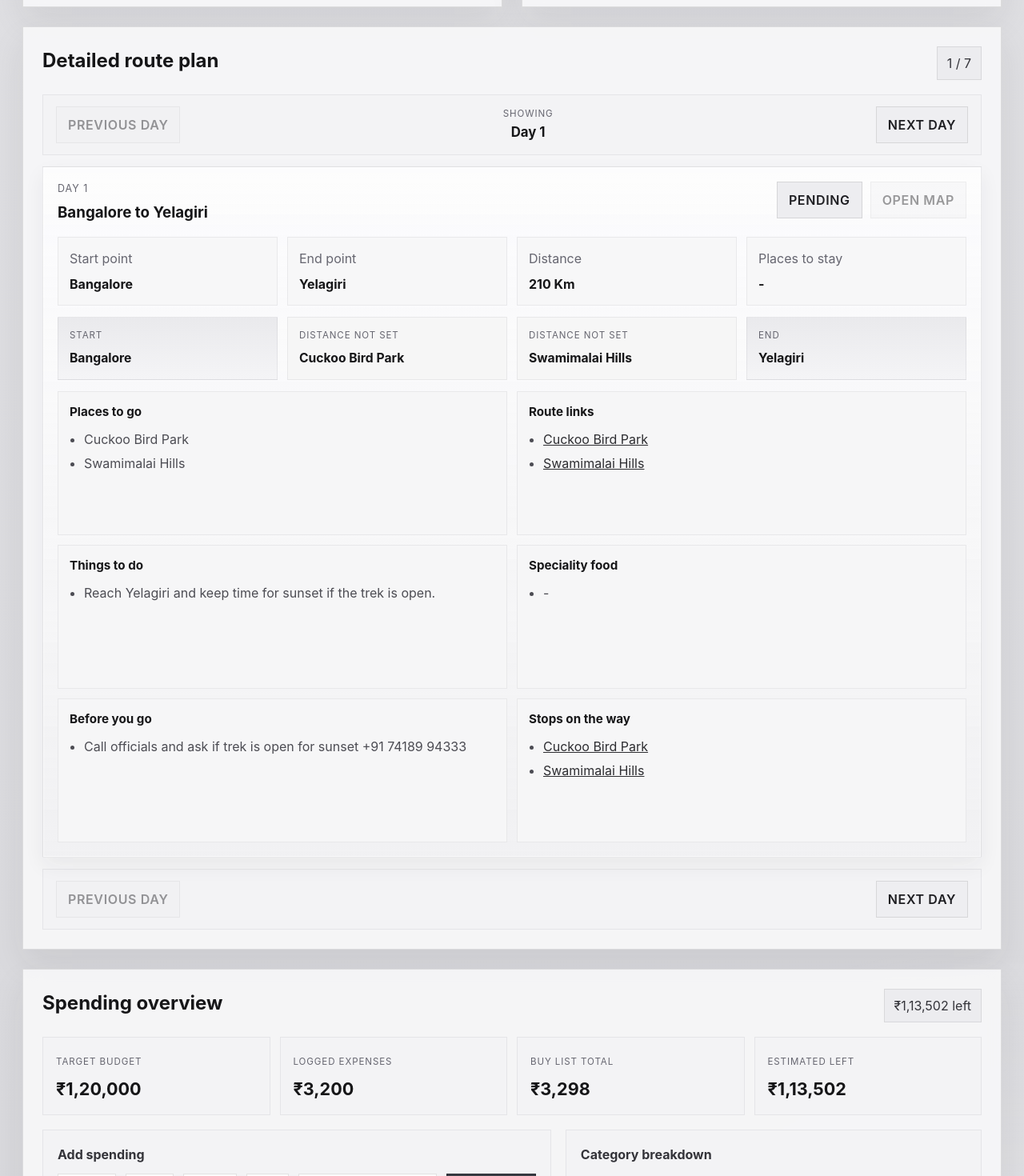
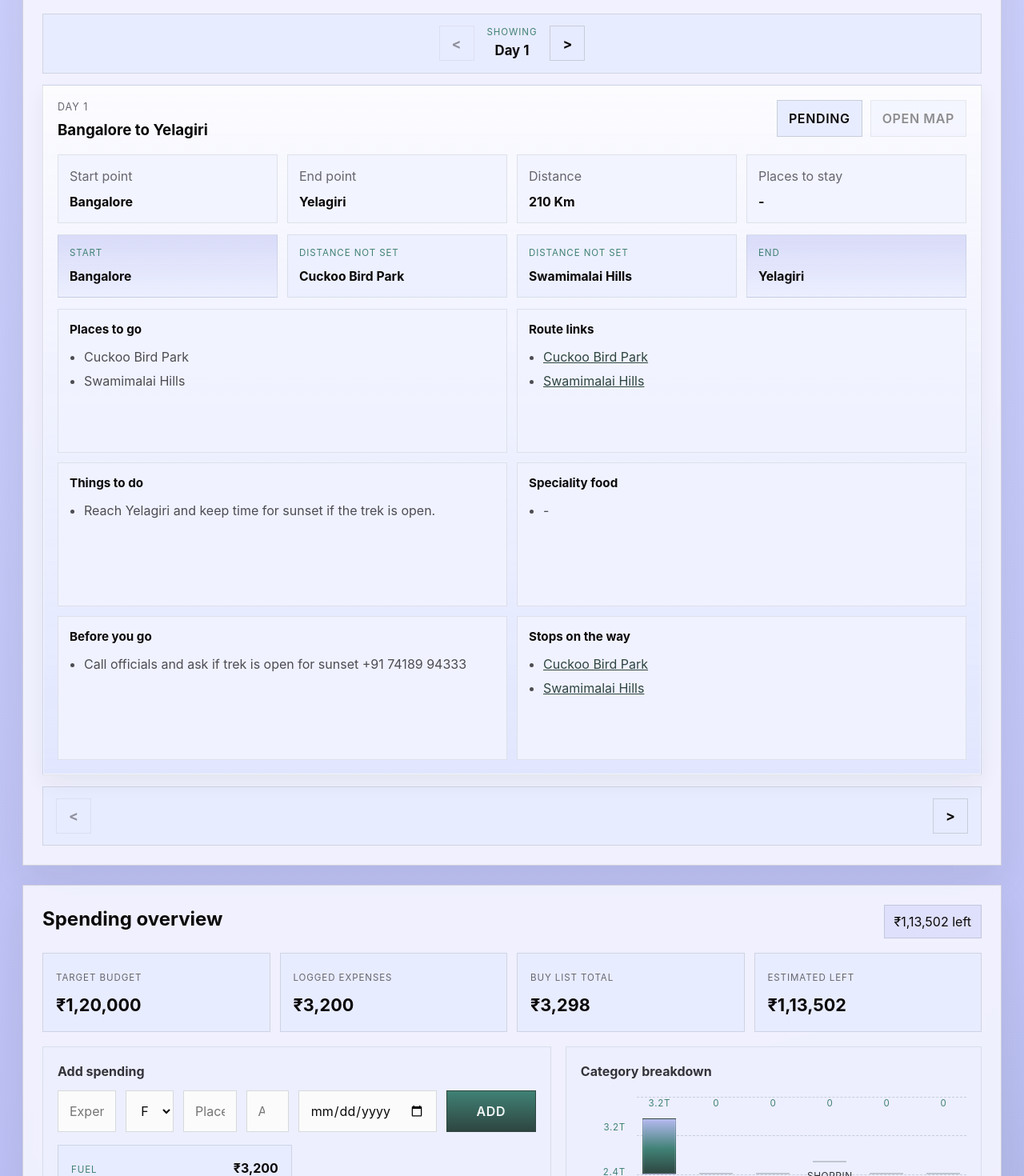
Before and after one commit to kabir325/Trip, a React (Vite) app: page / in a window 1280 px wide. Shown: the part 1320-2790 px from the top of the page at 80% size. Built offline with nearby package versions, Linux system fonts and the light colour scheme.

Commit message:
modified color palette and made more changes

```diff
--- a/src/App.jsx
+++ b/src/App.jsx
@@ -49,6 +49,13 @@ function formatCurrency(amount) {
     style: 'currency',
     currency: tripMeta.currency,
     maximumFractionDigits: 0,
+  }).format(amount || 0);
+}
+
+function formatCompactCurrency(amount) {
+  return new Intl.NumberFormat('en-IN', {
+    notation: 'compact',
+    maximumFractionDigits: 1,
   }).format(amount || 0);
 }
 
@@ -380,6 +387,8 @@ function App() {
   );
   const recentExpenses = expenses.slice(0, 6);
   const maxCategoryTotal = Math.max(...categoryTotals.map((item) => item.total), 0);
+  const chartMax = maxCategoryTotal > 0 ? maxCategoryTotal : 1;
+  const chartTicks = [4, 3, 2, 1, 0].map((step) => Math.round((chartMax * step) / 4));
 
   const majorMarkers = useMemo(
     () =>
@@ -664,30 +673,6 @@ function App() {
       <header className="hero panel">
         <div className="hero-copy">
           <h1>First Solo Bike Road Trip Planner</h1>
-          <div className="hero-meta">
-            <span>{tripMeta.dateRange}</span>
-            <span>{tripMeta.startLocation}</span>
-            <span>{dailyPlan.length} days planned</span>
-          </div>
-        </div>
-
-        <div className="hero-side">
-          <div className="page-switcher">
-            <button
-              type="button"
-              className={`status-toggle ${activePage === 'planner' ? 'active' : ''}`}
-              onClick={() => setActivePage('planner')}
-            >
-              Planner
-            </button>
-            <button
-              type="button"
-              className={`status-toggle ${activePage === 'settings' ? 'active' : ''}`}
-              onClick={() => setActivePage('settings')}
-            >
-              Settings
-            </button>
-          </div>
 
           <div className="stat-grid">
             <article className="stat-card">
@@ -716,6 +701,25 @@ function App() {
             </article>
           </div>
         </div>
+
+        <div className="hero-side">
+          <div className="page-switcher">
+            <button
+              type="button"
+              className={`status-toggle ${activePage === 'planner' ? 'active' : ''}`}
+              onClick={() => setActivePage('planner')}
+            >
+              Planner
+            </button>
+            <button
+              type="button"
+              className={`status-toggle ${activePage === 'settings' ? 'active' : ''}`}
+              onClick={() => setActivePage('settings')}
+            >
+              Settings
+            </button>
+          </div>
+        </div>
       </header>
 
       {activePage === 'planner' ? (
@@ -759,11 +763,12 @@ function App() {
                 <div className="planner-nav">
                   <button
                     type="button"
-                    className="ghost-button"
+                    className="nav-arrow"
                     onClick={() => goToPlannerDay(-1)}
                     disabled={plannerDayIndex <= 0}
+                    aria-label="Previous day"
                   >
-                    Previous day
+                    &lt;
                   </button>
                   <div className="planner-nav-copy">
                     <span>Showing</span>
@@ -771,11 +776,12 @@ function App() {
                   </div>
                   <button
                     type="button"
-                    className="ghost-button"
+                    className="nav-arrow"
                     onClick={() => goToPlannerDay(1)}
                     disabled={plannerDayIndex >= dailyPlan.length - 1}
+                    aria-label="Next day"
                   >
-                    Next day
+                    &gt;
                   </button>
                 </div>
 
@@ -935,19 +941,21 @@ function App() {
                 <div className="planner-nav planner-nav-bottom">
                   <button
                     type="button"
-                    className="ghost-button"
+                    className="nav-arrow"
                     onClick={() => goToPlannerDay(-1)}
                     disabled={plannerDayIndex <= 0}
+                    aria-label="Previous day"
                   >
-                    Previous day
+                    &lt;
                   </button>
                   <button
                     type="button"
-                    className="ghost-button"
+                    className="nav-arrow"
                     onClick={() => goToPlannerDay(1)}
                     disabled={plannerDayIndex >= dailyPlan.length - 1}
+                    aria-label="Next day"
                   >
-                    Next day
+                    &gt;
                   </button>
                 </div>
               </>
@@ -1052,23 +1060,45 @@ function App() {
 
               <div className="expense-chart-panel">
                 <h3 className="subheading">Category breakdown</h3>
-                <div className="bar-chart">
+                <div className="column-chart">
+                  <div className="chart-y-axis">
+                    {chartTicks.map((tick) => (
+                      <span key={tick}>{formatCompactCurrency(tick)}</span>
+                    ))}
+                  </div>
+                  <div className="chart-plot">
+                    <div className="chart-grid-lines">
+                      {chartTicks.map((tick, index) => (
+                        <div
+                          className={`chart-grid-line ${index === chartTicks.length - 1 ? 'baseline' : ''}`}
+                          key={`${tick}-${index}`}
+                        />
+                      ))}
+                    </div>
+                    <div className="chart-columns">
+                      {categoryTotals.map((item) => (
+                        <div className="chart-column-wrap" key={item.category}>
+                          <span className="chart-value">{formatCompactCurrency(item.total)}</span>
+                          <div className="chart-column-track">
+                            <div
+                              className="chart-column-fill"
+                              style={{
+                                height: `${(item.total / chartMax) * 100}%`,
+                              }}
+                            />
+                          </div>
+                          <span className="chart-x-label">{item.category}</span>
+                        </div>
+                      ))}
+                    </div>
+                    <div className="chart-x-axis" />
+                  </div>
+                </div>
+                <div className="chart-summary-grid">
                   {categoryTotals.map((item) => (
-                    <div className="bar-row" key={item.category}>
-                      <div className="bar-row-top">
-                        <span>{item.category}</span>
-                        <strong>{formatCurrency(item.total)}</strong>
-                      </div>
-                      <div className="bar-track">
-                        <div
-                          className="bar-fill"
-                          style={{
-                            width: `${
-                              maxCategoryTotal ? (item.total / maxCategoryTotal) * 100 : 0
-                            }%`,
-                          }}
-                        />
-                      </div>
+                    <div className="chart-summary-card" key={`${item.category}-summary`}>
+                      <span>{item.category}</span>
+                      <strong>{formatCurrency(item.total)}</strong>
                     </div>
                   ))}
                 </div>
--- a/src/styles.css
+++ b/src/styles.css
@@ -2,19 +2,19 @@
   font-family: Inter, system-ui, -apple-system, BlinkMacSystemFont, "Segoe UI", sans-serif;
   line-height: 1.5;
   font-weight: 400;
-  color: #161618;
-  background: #d8d8dc;
-  --bg-1: #d7d7db;
-  --bg-2: #e4e4e7;
-  --bg-3: #f0f0f2;
-  --panel: rgba(249, 249, 250, 0.88);
-  --panel-strong: #f3f3f5;
-  --line: rgba(70, 70, 76, 0.14);
-  --line-soft: rgba(70, 70, 76, 0.08);
-  --text-soft: #575760;
-  --text-muted: #666670;
-  --accent: #2f3136;
-  --accent-soft: #4f525a;
+  color: #0B0909;
+  background: #B5B9F0;
+  --bg-1: #B5B9F0;
+  --bg-2: #d7dbff;
+  --bg-3: #eef0ff;
+  --panel: rgba(245, 246, 255, 0.9);
+  --panel-strong: rgba(232, 236, 255, 0.92);
+  --line: rgba(11, 9, 9, 0.14);
+  --line-soft: rgba(46, 69, 64, 0.14);
+  --text-soft: #2E4540;
+  --text-muted: #408175;
+  --accent: #0B0909;
+  --accent-soft: #2E4540;
   font-synthesis: none;
   text-rendering: optimizeLegibility;
   -webkit-font-smoothing: antialiased;
@@ -35,8 +35,8 @@ body,
 body {
   min-height: 100vh;
   background:
-    radial-gradient(circle at top left, rgba(255, 255, 255, 0.82), transparent 26%),
-    radial-gradient(circle at bottom right, rgba(255, 255, 255, 0.36), transparent 22%),
+    radial-gradient(circle at top left, rgba(255, 255, 255, 0.55), transparent 26%),
+    radial-gradient(circle at bottom right, rgba(64, 129, 117, 0.18), transparent 24%),
     linear-gradient(180deg, var(--bg-2) 0%, var(--bg-1) 100%);
 }
 
@@ -48,7 +48,7 @@ select {
 }
 
 a {
-  color: #2d2d31;
+  color: #2E4540;
 }
 
 .app-shell {
@@ -72,13 +72,13 @@ a {
 
 .hero {
   display: grid;
-  grid-template-columns: minmax(0, 1.2fr) minmax(360px, 0.8fr);
+  grid-template-columns: minmax(0, 1fr) auto;
   gap: 24px;
   margin-bottom: 24px;
-  align-items: stretch;
+  align-items: start;
   background:
-    linear-gradient(135deg, rgba(255, 255, 255, 0.76), rgba(236, 236, 239, 0.96)),
-    linear-gradient(180deg, #f1f1f3, #e5e5e8);
+    linear-gradient(135deg, rgba(255, 255, 255, 0.64), rgba(181, 185, 240, 0.5)),
+    linear-gradient(180deg, rgba(232, 236, 255, 0.95), rgba(214, 220, 255, 0.96));
 }
 
 .eyebrow {
@@ -86,7 +86,7 @@ a {
   text-transform: uppercase;
   letter-spacing: 0.12em;
   font-size: 0.74rem;
-  color: #6d6d74;
+  color: var(--text-muted);
 }
 
 .hero h1,
@@ -157,9 +157,9 @@ a {
 .hero-meta span,
 .pill,
 .badge {
-  background: rgba(236, 236, 239, 0.9);
-  border: 1px solid rgba(70, 70, 76, 0.12);
-  color: #34343a;
+  background: rgba(181, 185, 240, 0.3);
+  border: 1px solid rgba(46, 69, 64, 0.16);
+  color: #0B0909;
   border-radius: 0;
   padding: 8px 12px;
 }
@@ -167,21 +167,19 @@ a {
 .hero-copy {
   display: flex;
   flex-direction: column;
-  justify-content: space-between;
   gap: 18px;
-  padding-right: 24px;
-  border-right: 1px solid rgba(70, 70, 76, 0.12);
+  min-width: 0;
 }
 
 .hero-side {
-  display: grid;
-  gap: 16px;
-  align-content: start;
+  display: flex;
+  justify-content: flex-end;
+  align-items: flex-start;
 }
 
 .stat-grid {
   display: grid;
-  grid-template-columns: repeat(2, minmax(0, 1fr));
+  grid-template-columns: repeat(4, minmax(0, 1fr));
   gap: 14px;
 }
 
@@ -204,8 +202,8 @@ a {
   min-height: 138px;
   align-content: start;
   background:
-    linear-gradient(180deg, rgba(255, 255, 255, 0.84), rgba(241, 241, 243, 1));
-  box-shadow: inset 0 0 0 1px rgba(255, 255, 255, 0.45);
+    linear-gradient(180deg, rgba(255, 255, 255, 0.82), rgba(219, 225, 255, 0.98));
+  box-shadow: inset 0 0 0 1px rgba(255, 255, 255, 0.28);
 }
 
 .stat-card span,
@@ -260,7 +258,7 @@ a {
 .map {
   height: 360px;
   width: 100%;
-  filter: grayscale(1) contrast(0.95);
+  filter: grayscale(0.55) contrast(0.96) saturate(0.85);
 }
 
 .map-note,
@@ -283,8 +281,8 @@ a {
 .day-card {
   padding: 18px;
   background:
-    linear-gradient(180deg, rgba(255, 255, 255, 0.74), rgba(241, 241, 243, 1));
-  border: 1px solid rgba(70, 70, 76, 0.1);
+    linear-gradient(180deg, rgba(255, 255, 255, 0.72), rgba(225, 230, 255, 0.98));
+  border: 1px solid rgba(46, 69, 64, 0.12);
   box-shadow:
     inset 0 0 0 1px rgba(255, 255, 255, 0.55),
     0 10px 24px rgba(40, 40, 44, 0.06);
@@ -330,8 +328,8 @@ a {
 .category-card,
 .settings-card {
   padding: 14px;
-  background: rgba(247, 247, 248, 0.92);
-  border: 1px solid rgba(70, 70, 76, 0.08);
+  background: rgba(241, 243, 255, 0.92);
+  border: 1px solid rgba(46, 69, 64, 0.1);
 }
 
 .detail-block {
@@ -375,14 +373,14 @@ a {
   gap: 12px;
   padding: 14px;
   border-radius: 0;
-  background: rgba(243, 243, 244, 0.86);
-  border: 1px solid rgba(70, 70, 76, 0.08);
+  background: rgba(235, 239, 255, 0.88);
+  border: 1px solid rgba(46, 69, 64, 0.1);
 }
 
 .check-item input {
   width: 18px;
   height: 18px;
-  accent-color: #2f2f33;
+  accent-color: #2E4540;
 }
 
 .notes-box,
@@ -397,9 +395,9 @@ a {
 .settings-form-stack textarea,
 .settings-card input {
   width: 100%;
-  border: 1px solid rgba(70, 70, 76, 0.14);
+  border: 1px solid rgba(46, 69, 64, 0.18);
   background: rgba(252, 252, 252, 0.95);
-  color: #18181b;
+  color: #0B0909;
   border-radius: 0;
   padding: 12px 14px;
 }
@@ -407,11 +405,11 @@ a {
 .status-toggle,
 .primary-button,
 .ghost-button {
-  border: 1px solid rgba(70, 70, 76, 0.14);
+  border: 1px solid rgba(46, 69, 64, 0.18);
   border-radius: 0;
   padding: 10px 14px;
-  background: #ededf0;
-  color: #1e1e22;
+  background: rgba(232, 236, 255, 0.96);
+  color: #0B0909;
   cursor: pointer;
   font-weight: 600;
   text-transform: uppercase;
@@ -421,13 +419,13 @@ a {
 
 .status-toggle.active,
 .primary-button {
-  background: linear-gradient(180deg, #3a3d45, #2b2e35);
-  color: #f5f5f6;
-  border-color: #2b2e35;
+  background: linear-gradient(180deg, #408175, #2E4540);
+  color: #f3f7f6;
+  border-color: #2E4540;
 }
 
 .ghost-button {
-  background: rgba(239, 239, 241, 0.96);
+  background: rgba(232, 236, 255, 0.78);
 }
 
 .status-toggle:hover,
@@ -481,7 +479,7 @@ a {
 
 .current-day-panel {
   padding: 20px;
-  background: linear-gradient(180deg, rgba(255, 255, 255, 0.62), rgba(243, 243, 244, 0.96));
+  background: linear-gradient(180deg, rgba(255, 255, 255, 0.58), rgba(225, 230, 255, 0.96));
 }
 
 .settings-row {
@@ -534,9 +532,9 @@ a {
 }
 
 .day-tab {
-  border: 1px solid rgba(70, 70, 76, 0.12);
-  background: rgba(247, 247, 248, 0.92);
-  color: #202025;
+  border: 1px solid rgba(46, 69, 64, 0.16);
+  background: rgba(241, 243, 255, 0.92);
+  color: #0B0909;
   padding: 10px 14px;
   min-width: 112px;
   cursor: pointer;
@@ -546,9 +544,9 @@ a {
 }
 
 .day-tab.active {
-  background: linear-gradient(180deg, #3a3d45, #2b2e35);
-  color: #f5f5f6;
-  border-color: #2b2e35;
+  background: linear-gradient(180deg, #408175, #2E4540);
+  color: #f3f7f6;
+  border-color: #2E4540;
 }
 
 .add-button {
@@ -599,8 +597,8 @@ a {
 .expense-quick-panel,
 .expense-chart-panel {
   padding: 18px;
-  background: rgba(244, 244, 246, 0.92);
-  border: 1px solid rgba(70, 70, 76, 0.08);
+  background: rgba(236, 239, 255, 0.94);
+  border: 1px solid rgba(46, 69, 64, 0.1);
 }
 
 .category-card {
@@ -693,7 +691,7 @@ a {
 .planner-nav {
   display: flex;
   align-items: center;
-  justify-content: space-between;
+  justify-content: center;
   gap: 16px;
   padding: 14px 16px;
   margin-bottom: 14px;
@@ -702,6 +700,7 @@ a {
 .planner-nav-bottom {
   margin-top: 14px;
   margin-bottom: 0;
+  justify-content: space-between;
 }
 
 .planner-nav-copy {
@@ -721,6 +720,23 @@ a {
   font-size: 1.05rem;
 }
 
+.nav-arrow {
+  width: 44px;
+  height: 44px;
+  border: 1px solid rgba(46, 69, 64, 0.18);
+  background: rgba(232, 236, 255, 0.92);
+  color: #0B0909;
+  cursor: pointer;
+  font-size: 1.1rem;
+  font-weight: 700;
+  line-height: 1;
+}
+
+.nav-arrow:disabled {
+  opacity: 0.4;
+  cursor: not-allowed;
+}
+
 .day-actions {
   display: flex;
   gap: 10px;
@@ -737,12 +753,12 @@ a {
 
 .route-stop {
   padding: 14px;
-  border: 1px solid rgba(70, 70, 76, 0.08);
-  background: rgba(245, 245, 246, 0.9);
+  border: 1px solid rgba(46, 69, 64, 0.1);
+  background: rgba(236, 239, 255, 0.9);
 }
 
 .route-stop-main {
-  background: linear-gradient(180deg, rgba(233, 233, 236, 0.98), rgba(244, 244, 246, 0.98));
+  background: linear-gradient(180deg, rgba(181, 185, 240, 0.45), rgba(236, 239, 255, 0.98));
 }
 
 .route-stop-label {
@@ -795,41 +811,132 @@ a {
   font-size: 0.72rem;
 }
 
-.bar-chart {
+.column-chart {
   display: grid;
+  grid-template-columns: 56px minmax(0, 1fr);
   gap: 14px;
+  align-items: stretch;
+  margin-bottom: 18px;
 }
 
-.bar-row {
+.chart-y-axis {
+  min-height: 280px;
   display: grid;
-  gap: 8px;
+  grid-template-rows: repeat(5, 1fr);
+  align-items: end;
+  justify-items: end;
+  color: var(--text-muted);
+  font-size: 0.72rem;
+  letter-spacing: 0.06em;
 }
 
-.bar-row-top {
-  display: flex;
-  justify-content: space-between;
-  gap: 12px;
-  align-items: center;
+.chart-plot {
+  position: relative;
+  min-height: 280px;
+  padding: 8px 0 28px;
 }
 
-.bar-row-top span {
+.chart-grid-lines {
+  position: absolute;
+  inset: 8px 0 28px 0;
+  display: grid;
+  grid-template-rows: repeat(5, 1fr);
+  pointer-events: none;
+}
+
+.chart-grid-line {
+  border-top: 1px dashed rgba(46, 69, 64, 0.2);
+}
+
+.chart-grid-line.baseline {
+  border-top-style: solid;
+  border-top-color: rgba(11, 9, 9, 0.28);
+}
+
+.chart-columns {
+  position: relative;
+  z-index: 1;
+  min-height: 244px;
+  height: 244px;
+  display: grid;
+  grid-template-columns: repeat(auto-fit, minmax(56px, 1fr));
+  gap: 14px;
+  align-items: end;
+}
+
+.chart-column-wrap {
+  height: 100%;
+  display: grid;
+  grid-template-rows: auto 1fr auto;
+  gap: 10px;
+  align-items: end;
+  justify-items: center;
+}
+
+.chart-value {
+  color: var(--text-muted);
+  font-size: 0.72rem;
+  letter-spacing: 0.06em;
+  text-transform: uppercase;
+}
+
+.chart-column-track {
+  width: 100%;
+  height: 100%;
+  display: flex;
+  align-items: end;
+  justify-content: center;
+}
+
+.chart-column-fill {
+  width: min(42px, 100%);
+  min-height: 2px;
+  background: linear-gradient(180deg, #B5B9F0 0%, #408175 55%, #2E4540 100%);
+  border: 1px solid rgba(46, 69, 64, 0.24);
+  box-shadow: inset 0 0 0 1px rgba(255, 255, 255, 0.12);
+}
+
+.chart-x-label {
+  text-align: center;
+  color: #2c2d31;
+  font-size: 0.74rem;
+  line-height: 1.3;
+  text-transform: uppercase;
+  letter-spacing: 0.05em;
+  word-break: break-word;
+}
+
+.chart-x-axis {
+  position: absolute;
+  left: 0;
+  right: 0;
+  bottom: 28px;
+  border-top: 1px solid rgba(46, 69, 64, 0.3);
+}
+
+.chart-summary-grid {
+  display: grid;
+  grid-template-columns: repeat(2, minmax(0, 1fr));
+  gap: 10px;
+}
+
+.chart-summary-card {
+  padding: 12px 14px;
+  background: rgba(241, 243, 255, 0.9);
+  border: 1px solid rgba(46, 69, 64, 0.1);
+}
+
+.chart-summary-card span {
+  display: block;
   color: var(--text-muted);
   text-transform: uppercase;
   letter-spacing: 0.08em;
   font-size: 0.72rem;
+  margin-bottom: 8px;
 }
 
-.bar-track {
-  height: 14px;
-  background: rgba(219, 219, 223, 0.9);
-  border: 1px solid rgba(70, 70, 76, 0.08);
-  overflow: hidden;
-}
-
-.bar-fill {
-  height: 100%;
-  min-width: 2px;
-  background: linear-gradient(90deg, #5a5e67, #353940);
+.chart-summary-card strong {
+  font-size: 0.98rem;
 }
 
 .notes-box:focus,
@@ -846,7 +953,7 @@ a {
 .status-toggle:focus-visible,
 .primary-button:focus-visible,
 .ghost-button:focus-visible {
-  outline: 2px solid #7c7c85;
+  outline: 2px solid #408175;
   outline-offset: 2px;
 }
 
@@ -860,10 +967,8 @@ a {
   }
 
   .hero-copy {
-    padding-right: 0;
-    padding-bottom: 18px;
-    border-right: 0;
-    border-bottom: 1px solid rgba(70, 70, 76, 0.12);
+    padding-bottom: 0;
+    border-bottom: 0;
   }
 
   .budget-grid,
@@ -871,6 +976,10 @@ a {
   .day-meta-grid,
   .settings-form-grid,
   .large-grid {
+    grid-template-columns: repeat(2, minmax(0, 1fr));
+  }
+
+  .stat-grid {
     grid-template-columns: repeat(2, minmax(0, 1fr));
   }
 
@@ -925,10 +1034,18 @@ a {
   .settings-topbar,
   .compact-category-item,
   .planner-nav,
-  .bar-row-top,
   .expense-tile-top,
   .day-actions {
     flex-direction: column;
+  }
+
+  .column-chart,
+  .chart-summary-grid {
+    grid-template-columns: 1fr;
+  }
+
+  .chart-y-axis {
+    display: none;
   }
 
   .status-toggle,
```
